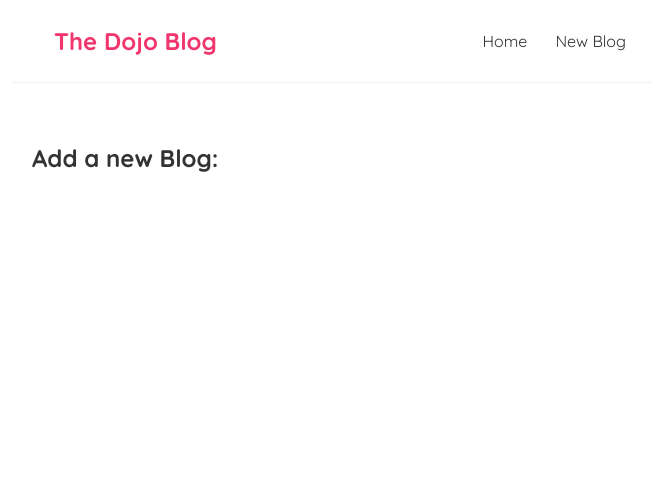
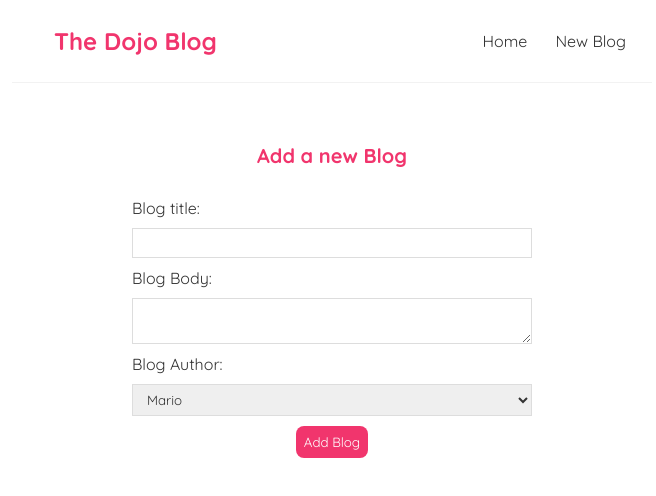
Before and after one commit to BaptisteHardelin/dojo-blog, a React (Create React App) app: page /create in a window 1280 px wide. Shown: the top 496 px of the page, without its empty margins (308-964 px from the left). Built offline with nearby package versions, Linux system fonts and the light colour scheme.

Commit message:
Add all logic for adding a new blog

```diff
--- a/src/styles/index.css
+++ b/src/styles/index.css
@@ -71,8 +71,35 @@
   margin: 20px 0;
 }
 
-.blog-details button {
-  background: #f1356d;
+/* Create new blog form */
+.create {
+  max-width: 400px;
+  margin: 0 auto;
+  text-align: center;
+}
+
+.create label {
+  text-align: left;
+  display: block;
+}
+
+.create h2 {
+  font-size: 20px;
+  color: #f1356d;
+  margin-bottom: 30px;
+}
+
+.create input, .create textarea, .create select {
+  width: 100%;
+  padding: 6px 10px;
+  margin: 10px 0;
+  border: 1px solid #ddd;
+  box-sizing: border-box;
+  display: block;
+}
+
+.create button {
+  background:  #f1356d;
   color: #fff;
   border: 0;
   padding: 8px;
--- a/src/view/Create.js
+++ b/src/view/Create.js
@@ -1,7 +1,56 @@
+import { useState } from "react";
+import { useNavigate } from "react-router-dom";
+
 const Create = () => {
+  const [title, setTitle] = useState("");
+  const [body, setBody] = useState("");
+  const [author, setAuthor] = useState("mario");
+  const [isPending, setIsPending] = useState(false);
+  const navigate = useNavigate();
+
+  const handleSubmit = (event) => {
+    event.preventDefault();
+    const blog = { title, body, author };
+
+    setIsPending(true);
+
+    fetch("http://localhost:8000/blogs", {
+      method: "POST",
+      headers: { "Content-Type": "application/json" },
+      body: JSON.stringify(blog),
+    }).then(() => {
+      console.log("New Blog added");
+      navigate("/");
+      setIsPending(false);
+    });
+  };
+
   return (
     <div className="create">
-      <h2>Add a new Blog:</h2>
+      <h2>Add a new Blog</h2>
+      <form onSubmit={handleSubmit}>
+        <label>Blog title:</label>
+        <input
+          type="text"
+          required
+          value={title}
+          onChange={(e) => setTitle(e.target.value)}
+        />
+        <label>Blog Body:</label>
+        <textarea
+          required
+          value={body}
+          onChange={(e) => setBody(e.target.value)}
+        ></textarea>
+        <label>Blog Author:</label>
+        <select value={author} onChange={(e) => setAuthor(e.target.value)}>
+          <option value="mario">Mario</option>
+          <option value="yoshi">Yoshi</option>
+        </select>
+
+        {!isPending && <button>Add Blog</button>}
+        {isPending && <button disabled>Adding blog...</button>}
+      </form>
     </div>
   );
 };
```
